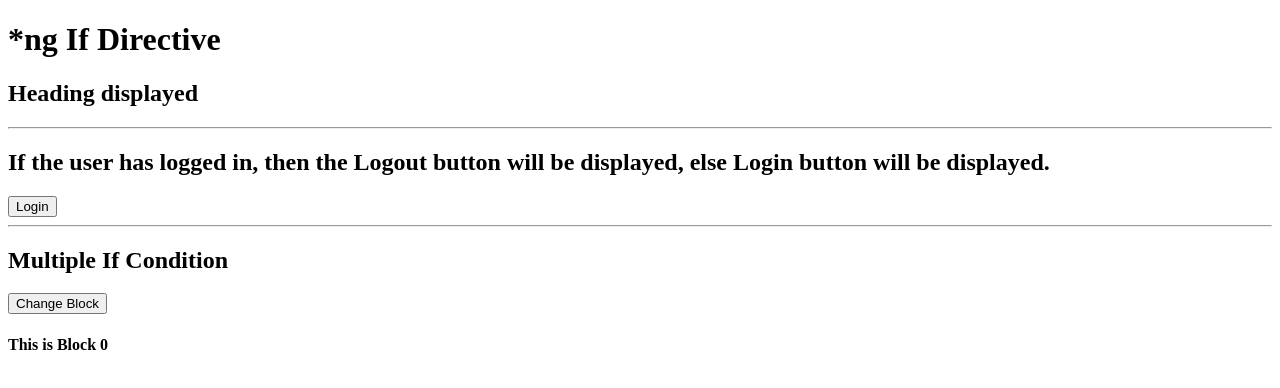
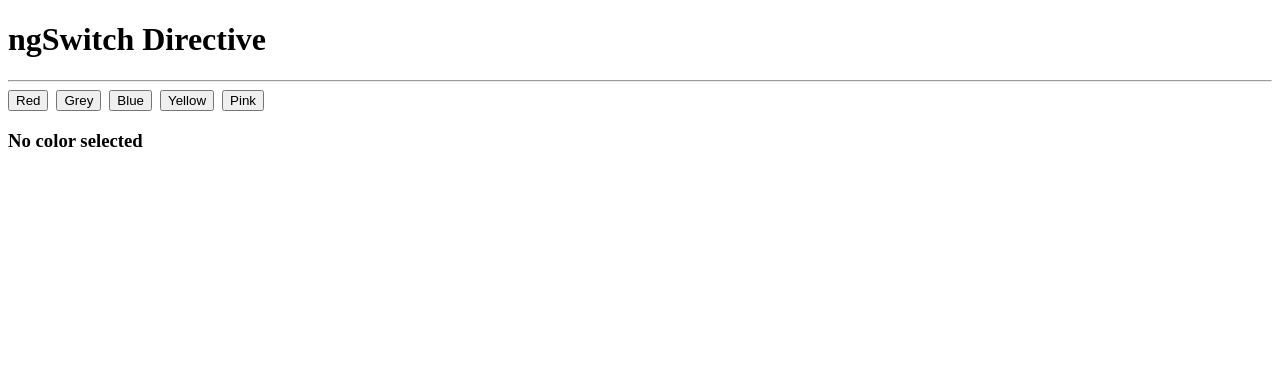
Before and after one commit to chavannikhil802/angular-19-tutorial, an Angular app: page / in a window 1280 px wide. Shown: the top 388 px of the page. Built offline with nearby package versions, Linux system fonts and the light colour scheme.

Commit message:
Completed Chapter 30 - ngSwitch directive

```diff
--- a/src/app/app.component.html
+++ b/src/app/app.component.html
@@ -1,5 +1,9 @@
 <!-- CHAPTER 29 -->
-<app-chp-29></app-chp-29>
+<app-chp-30></app-chp-30>
+<!-- END OF CHAPTER 29  -->
+
+<!-- CHAPTER 29 -->
+<!-- <app-chp-29></app-chp-29> -->
 <!-- END OF CHAPTER 29  -->
 
 <!-- CHAPTER 28 -->
--- a/src/app/app.component.ts
+++ b/src/app/app.component.ts
@@ -21,7 +21,8 @@ import { Component } from '@angular/core';
 // import { Chp26Component } from './chapters/chp-26/chp-26.component';
 // import { Chp27Component } from './chapters/chp-27/chp-27.component';
 // import { Chp28Component } from './chapters/chp-28/chp-28.component';
-import { Chp29Component } from './chapters/chp-29/chp-29.component';
+// import { Chp29Component } from './chapters/chp-29/chp-29.component';
+import { Chp30Component } from './chapters/chp-30/chp-30.component';
 
 @Component({
   selector: 'app-root',
@@ -49,7 +50,8 @@ import { Chp29Component } from './chapters/chp-29/chp-29.component';
     // Chp26Component
     // Chp27Component
     // Chp28Component
-    Chp29Component
+    // Chp29Component
+    Chp30Component
   ],
   templateUrl: './app.component.html',
   styleUrl: './app.component.css'
--- /dev/null
+++ b/src/app/chapters/chp-30/chp-30.component.css
@@ -0,0 +1,16 @@
+.red {
+    background-color: red;
+}
+.grey {
+    background-color: grey;
+}
+.blue {
+    background-color: blue;
+    color: #fff
+}
+.yellow {
+    background-color: yellow;
+}
+.pink {
+    background-color: pink;
+}
--- /dev/null
+++ b/src/app/chapters/chp-30/chp-30.component.html
@@ -0,0 +1,15 @@
+<h1>ngSwitch Directive</h1>
+<hr>
+<button (click)="changeColor('red')">Red</button>&nbsp;
+<button (click)="changeColor('grey')">Grey</button>&nbsp;
+<button (click)="changeColor('blue')">Blue</button>&nbsp;
+<button (click)="changeColor('yellow')">Yellow</button>&nbsp;
+<button (click)="changeColor('pink')">Pink</button>&nbsp;
+<div [ngSwitch]="color">
+    <h3 *ngSwitchCase="'red'" class="red">Red Color</h3>
+    <h3 *ngSwitchCase="'grey'" class="grey">Grey Color</h3>
+    <h3 *ngSwitchCase="'blue'" class="blue">Blue Color</h3>
+    <h3 *ngSwitchCase="'yellow'" class="yellow">Yellow Color</h3>
+    <h3 *ngSwitchCase="'pink'" class="pink">Pink Color</h3>
+    <h3 *ngSwitchDefault="">No color selected</h3>
+</div>
--- /dev/null
+++ b/src/app/chapters/chp-30/chp-30.component.ts
@@ -0,0 +1,21 @@
+import { NgSwitch, NgSwitchCase, NgSwitchDefault } from '@angular/common';
+import { Component } from '@angular/core';
+
+@Component({
+  selector: 'app-chp-30',
+  imports: [
+    NgSwitch,
+    NgSwitchCase,
+    NgSwitchDefault
+  ],
+  templateUrl: './chp-30.component.html',
+  styleUrl: './chp-30.component.css'
+})
+export class Chp30Component {
+
+  color: string = "";
+
+  changeColor(colorParam: string) {
+    this.color = colorParam;
+  }
+}
```
Also changed, not shown: 1 other file (tests, documents, lock files or other folders).
